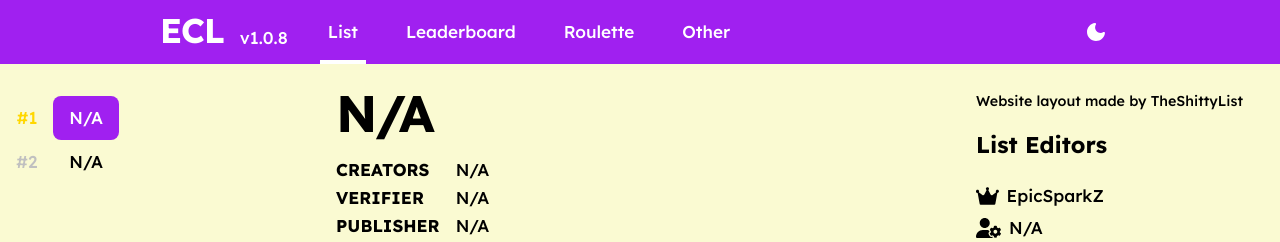
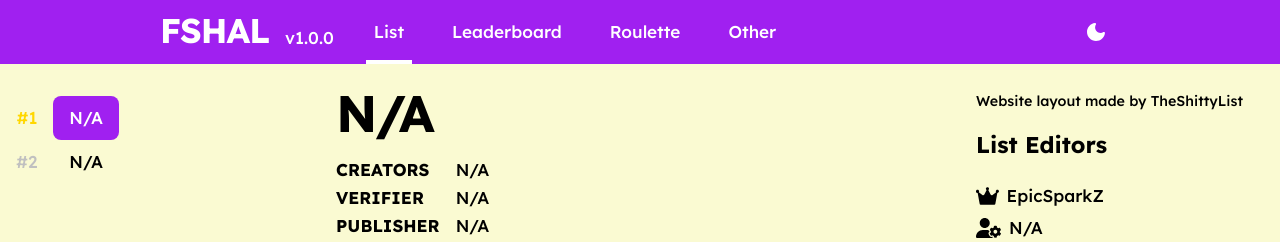
Before and after one commit to EpicSparkZ/FS-Hardest-Achievements-List, a plain HTML site: page index.html in a window 1280 px wide. Shown: the top 242 px of the page. Drawn offline with nearby package versions, Linux system fonts and the light colour scheme.

Commit message:
Update index.html

```diff
--- a/index.html
+++ b/index.html
@@ -37,8 +37,8 @@
     <body id="app">
         <header :class="{ dark: store.dark }">
             <div class="logo">
-                <h2>ECL</h2>
-                <p>v1.0.8</p>
+                <h2>FSHAL</h2>
+                <p>v1.0.0</p>
             </div>
             <nav class="nav">
                 <router-link class="nav__tab" to="/">
```
